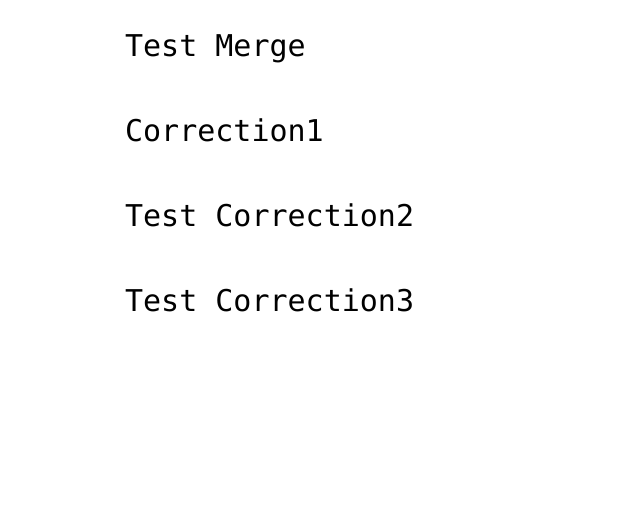
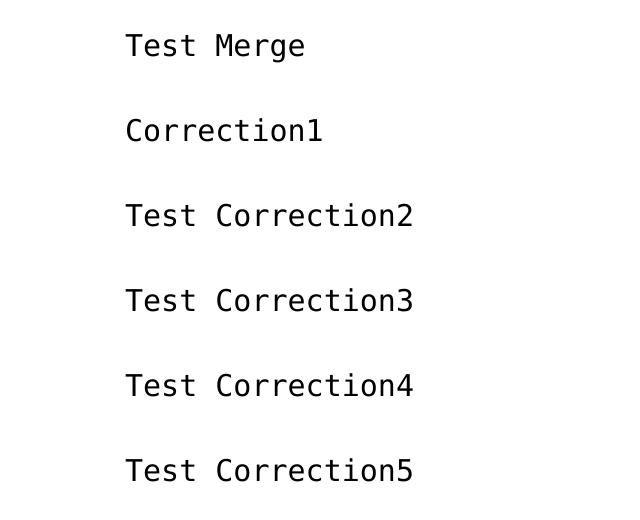
Before and after one commit to valcop/hello-world, a plain HTML site: page index.html in a window 1280 px wide. Shown: the part 360-880 px from the top of the page, without its empty margins (315-955 px from the left). Before the commit the page ends 800 px from the top, so only its background shows below. Drawn offline with Linux system fonts and the light colour scheme.

Commit message:
VCO autres corrections

```diff
--- a/index.html
+++ b/index.html
@@ -16,6 +16,8 @@
 <p>Correction1</p>
 <p>Test Correction2</p>
 <p>Test Correction3</p>
+<p>Test Correction4</p>
+<p>Test Correction5</p>
 
 
 </body>
```
